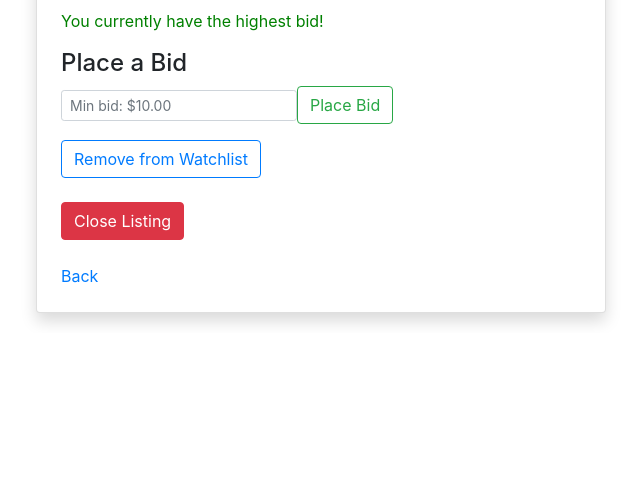
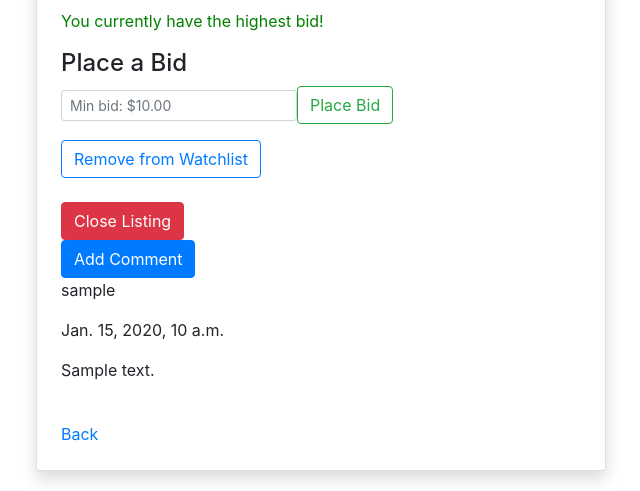
Before and after one commit to ctammb/WebProgramming, a Django app: page /listing/1 in a window 1280 px wide. Shown: the part 726-1217 px from the top of the page, without its empty margins (319-959 px from the left). Before the commit the page ends 1050 px from the top, so only its background shows below. Run offline with Django 3.2, Linux system fonts and the light colour scheme; a user stored in the database is signed in; tables that the repository leaves empty hold one stand-in row (values such as "Sample post"); grey boxes marked "Sample" are stand-in pictures; some libraries are stand-ins or nearby versions.

Commit message:
Added Comments

```diff
--- a/commerce/auctions/forms.py
+++ b/commerce/auctions/forms.py
@@ -1,5 +1,5 @@
 from django import forms
-from .models import Listing, Bid, Category
+from .models import Listing, Bid, Category, Comment
 
 class ListingForm(forms.ModelForm):
     class Meta:
@@ -31,3 +31,11 @@ class BidForm(forms.ModelForm):
                 'step': '0.01',
                 'placeholder': f'Min bid: ${min_bid}'
             })
+
+class CommentForm(forms.ModelForm):
+    class Meta:
+        model = Comment
+        fields = ['content']
+        widgets = {
+            'content': forms.Textarea(attrs={'class': 'form-control', 'rows': 4}),
+        }
--- a/commerce/auctions/models.py
+++ b/commerce/auctions/models.py
@@ -47,8 +47,6 @@ class Bid(models.Model):
     def __str__(self):
         return f"{self.bidder.username} - {self.amount} on {self.listing.title}"
 
-
-
 class Comment(models.Model):
     listing = models.ForeignKey(Listing, on_delete=models.CASCADE, related_name="comments")
     user = models.ForeignKey(User, on_delete=models.CASCADE, related_name="comments")
--- a/commerce/auctions/templates/auctions/listing.html
+++ b/commerce/auctions/templates/auctions/listing.html
@@ -74,6 +74,19 @@
                 </div>
             {% endif %}
 
+            <form action="{% url 'add_comment' listing.id %}" method="post">
+                {% csrf_token %}
+                <button type="submit" class="btn btn-primary">Add Comment</button>
+            </form>
+
+            {% if comments %}
+                {% for comment in comments %}
+                <p>{{ comment.user }}</p>
+                <p>{{ comment.created_at }}</p>
+                <p>{{ comment.content }}</p>
+                {% endfor %}
+            {% endif %}
+
         {% else %}
         <div class="listing-box">
             <div class="listing-image">
@@ -104,6 +117,7 @@
             {% endif %}
         </div>
         </div>
+
         {% endif %}
         <br>
             <a href="{% url 'index' %}">Back</a>
--- a/commerce/auctions/urls.py
+++ b/commerce/auctions/urls.py
@@ -15,7 +15,6 @@ urlpatterns = [
     path("categories", views.categories, name="categories"),
     path("category/<str:name>", views.category, name="category"),
     path("close/<int:listing_id>", views.close_listing, name="close_listing"),
-    path("add_bid/<int:listing_id>", views.add_bid, name="add_bid"),
     path("add_comment/<int:listing_id>", views.add_comment, name="add_comment"),
     path("watchlist/toggle/<int:listing_id>/", views.toggle_watchlist, name="toggle_watchlist")
     ]
--- a/commerce/auctions/views.py
+++ b/commerce/auctions/views.py
@@ -4,9 +4,9 @@ from django.http import HttpResponse, HttpResponseRedirect
 from django.shortcuts import render, redirect, get_object_or_404
 from django.urls import reverse
 
-from .forms import ListingForm, BidForm
+from .forms import ListingForm, BidForm, CommentForm
 from django.contrib.auth.decorators import login_required
-from .models import User, Listing, Bid, Category, Watchlist
+from .models import User, Listing, Bid, Category, Watchlist, Comment
 from django.contrib import messages
 
 
@@ -101,6 +101,8 @@ def listing(request, listing_id):
     if request.user == listing.owner:
         is_owner = True
 
+    comments = listing.comments.all()
+
     is_winner = False
     if (highest_bid and not listing.is_active):
         winning_bid = highest_bid
@@ -114,7 +116,8 @@ def listing(request, listing_id):
             "is_watching": is_watching,
             "is_owner": is_owner,
             "is_winner": is_winner,
-            "winning_bid": winning_bid
+            "winning_bid": winning_bid,
+            "comments": comments
         })
     else:
         return render(request, "auctions/listing.html", {
@@ -123,7 +126,8 @@ def listing(request, listing_id):
             "user_is_highest_bidder": user_is_highest_bidder,
             "is_watching": is_watching,
             "is_owner": is_owner,
-            "is_winner": is_winner
+            "is_winner": is_winner,
+            "comments": comments
         })
 
 @login_required
@@ -168,17 +172,44 @@ def close_listing(request, listing_id):
     return redirect('index')
 
 
-def add_bid(request, listing_id):
-    # Placeholder for adding a bid logic
-    return render(request, "auctions/add_bid.html", {
-        "listing_id": listing_id
-    })
+@login_required
+def add_comment(request, listing_id):
 
-def add_comment(request, listing_id):
-    # Placeholder for adding a comment logic
-    return render(request, "auctions/add_comment.html", {
-        "listing_id": listing_id
-    })
+    if not request.user.is_authenticated:
+            return HttpResponse("You must be logged in to add a comment.")
+    listing = get_object_or_404(Listing, pk=listing_id)
+
+    if request.method == "POST":
+
+        # Extract form data
+
+        form = CommentForm(request.POST)
+        if form.is_valid():
+            print("Form is valid")
+            comment = form.save(commit=False)
+            comment.user = request.user
+            comment.listing = listing
+            try:
+                comment.save()
+                print("Comment saved successfully")
+            except Exception as e:
+                print(f"Error saving comment: {e}")
+            return redirect('listing', listing_id=listing.id)
+
+        else:
+            print("Form is invalid")
+            form = CommentForm()
+            return render(request, "auctions/add_comment.html", {
+                "form": form,
+                "listing": listing
+                })
+
+    else:
+        form = CommentForm()
+        return render(request, "auctions/add_comment.html", {
+                "form": form,
+                "listing": listing
+          })
 
 def login_view(request):
     if request.method == "POST":
```
Also changed, not shown: commerce/auctions/templates/auctions/add_bid.html (deleted, +0 -7 lines), commerce/auctions/templates/auctions/add_comment.html (+18 -1 lines), commerce/auctions/templates/auctions/close_lisitng.html (deleted, +0 -7 lines), commerce/auctions/static/auctions/quidditchBall.JPG (added).
